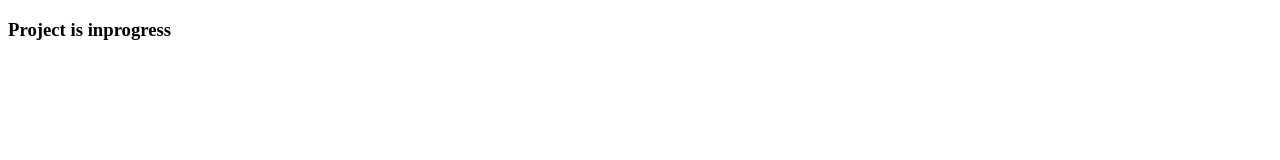
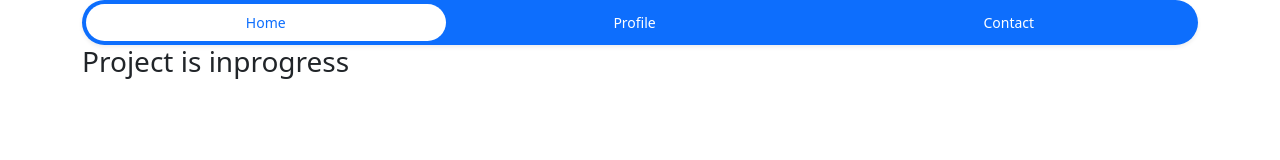
Before and after one commit to fangplay/fangplay.github.io, a plain HTML site: page index.html in a window 1280 px wide. Drawn offline with nearby package versions, Linux system fonts and the light colour scheme.

Commit message:
add navbar

```diff
--- a/index.html
+++ b/index.html
@@ -3,9 +3,28 @@
 <head>
 	<meta charset="utf-8">
 	<meta name="viewport" content="width=device-width, initial-scale=1">
+	<link href="https://cdn.jsdelivr.net/npm/bootstrap@5.3.1/dist/css/bootstrap.min.css" rel="stylesheet" integrity="sha384-4bw+/aepP/YC94hEpVNVgiZdgIC5+VKNBQNGCHeKRQN+PtmoHDEXuppvnDJzQIu9" crossorigin="anonymous">
+	<script src="https://cdn.jsdelivr.net/npm/bootstrap@5.3.1/dist/js/bootstrap.bundle.min.js" integrity="sha384-HwwvtgBNo3bZJJLYd8oVXjrBZt8cqVSpeBNS5n7C8IVInixGAoxmnlMuBnhbgrkm" crossorigin="anonymous"></script>
 	<title>FANGPLAY Sirirak Official Website</title>
 </head>
 <body>
-	<h3>Project is inprogress</h3>
+	<div class="container">
+		<ul class="nav nav-pills nav-fill gap-2 p-1 small bg-primary rounded-5 shadow-sm" id="pillNav2" role="tablist" style="--bs-nav-link-color: var(--bs-white); --bs-nav-pills-link-active-color: var(--bs-primary); --bs-nav-pills-link-active-bg: var(--bs-white);">
+			<li class="nav-item" role="presentation">
+			  <button class="nav-link active rounded-5" id="home-tab2" data-bs-toggle="tab" type="button" role="tab" aria-selected="true">Home</button>
+			</li>
+			<li class="nav-item" role="presentation">
+			  <button class="nav-link rounded-5" id="profile-tab2" data-bs-toggle="tab" type="button" role="tab" aria-selected="false">Profile</button>
+			</li>
+			<li class="nav-item" role="presentation">
+			  <button class="nav-link rounded-5" id="contact-tab2" data-bs-toggle="tab" type="button" role="tab" aria-selected="false">Contact</button>
+			</li>
+		</ul>
+	</div>
+
+	<div class="container">
+		<h3>Project is inprogress</h3>
+	</div>
+
 </body>
 </html>
```
